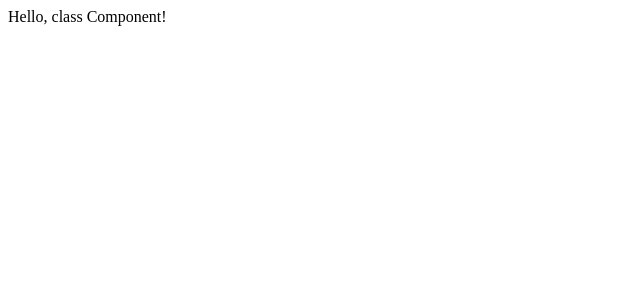
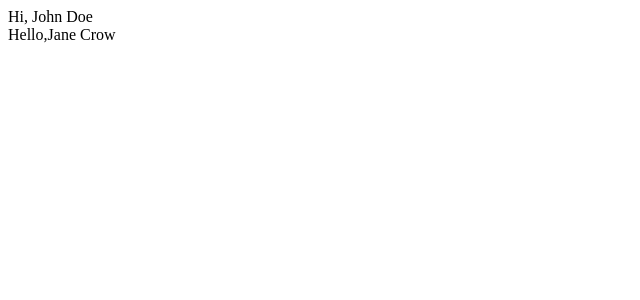
Before and after one commit to freshcodeAlice/fm-2023-react-welcome, a React (Create React App) app: page / in a window 1280 px wide. Shown: the top 300 px of the page, without its empty margins (0-640 px from the left). Built offline with nearby package versions, Linux system fonts and the light colour scheme.

Commit message:
React.Fragment

```diff
--- a/src/App.js
+++ b/src/App.js
@@ -1,42 +1,22 @@
-
-// Functional component
-
-/*
-const funApp = (props) => {
-  return (
-    <h1>Hello, <span>react!</span></h1>
-  );
-}
-
-console.log(<funApp />)
-
-*/
-
 import React from "react";
 
 
 class App extends React.Component {
+  constructor(props){
+    super(props);
+  }
+
 
   render(){
+    const {userAge, userName} = this.props;
+
     return (
       <section>
-        Hello, class Component!
+        {userAge < 20 ? "Hi, " : "Hello,"}{userName}
       </section>
     )
+
   }
 }
 
-console.log(<App />);
-
-
-
-
 export default App;
-
-
-/*
-Компонента - це функція, яка приймає вхідні дані (пропси) і повертає реакт-елементи
-
-
-
-*/
--- a/src/index.js
+++ b/src/index.js
@@ -4,5 +4,8 @@ import App from './App';
 
 const root = ReactDOM.createRoot(document.getElementById('root'));
 root.render(
-  <App />
+    <> {/*   <React.Fragment>  */}
+    <App userName="John Doe" userAge={18}/>
+    <App userName="Jane Crow" userAge={40}/>
+    </>
 );
```
